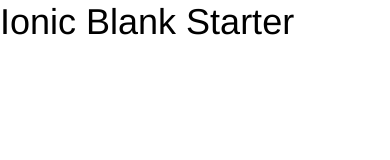
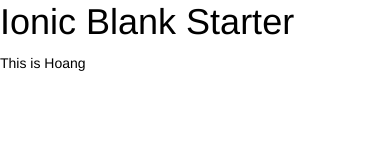
Before and after one commit to UMKC-ACM/Global-Hack-4, a website: page www/index.html in a window 390 px wide. Drawn offline with Linux system fonts and the light colour scheme; some packages are replaced by stand-ins of ours; files that its build step writes are made by us from their sources.

Commit message:
Something in ionic content

```diff
--- a/www/index.html
+++ b/www/index.html
@@ -27,7 +27,7 @@
       <ion-header-bar class="bar-stable">
         <h1 class="title">Ionic Blank Starter</h1>
       </ion-header-bar>
-      <ion-content>
+      <ion-content>This is Hoang
       </ion-content>
     </ion-pane>
   </body>
```
